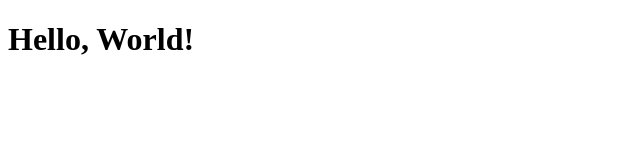
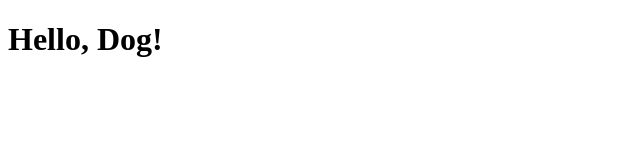
Before and after one commit to kbthepioneer/CS3338-first-project, a plain HTML site: page index.html in a window 1280 px wide. Shown: the whole page, without its empty margins (0-640 px from the left). Drawn offline with Linux system fonts and the light colour scheme.

Commit message:
Update index.html

```diff
--- a/index.html
+++ b/index.html
@@ -6,6 +6,6 @@
     <title>My First Project</title>
 </head>
 <body>
-    <h1>Hello, World!</h1>
+    <h1>Hello, Dog!</h1>
 </body>
 </html>
```
